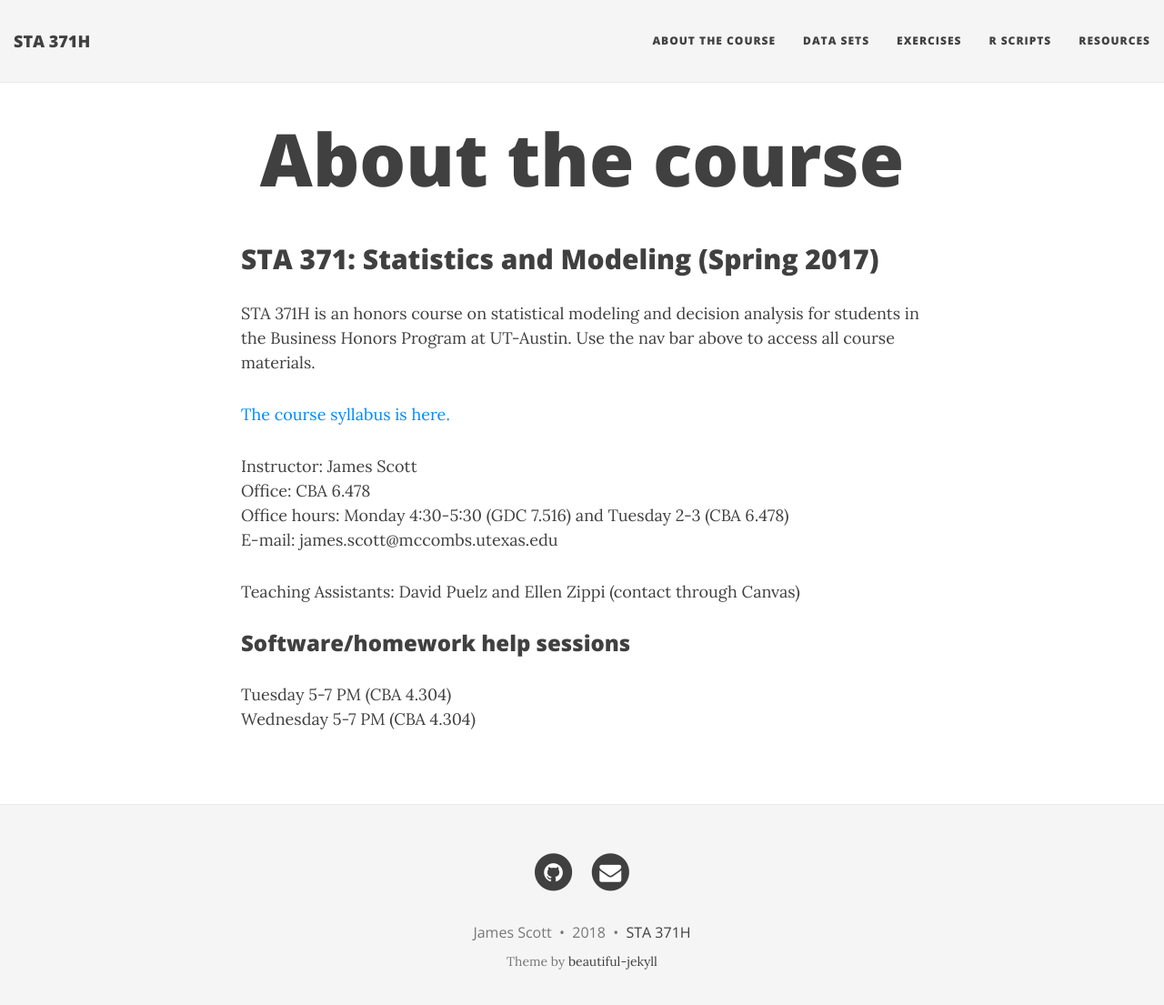
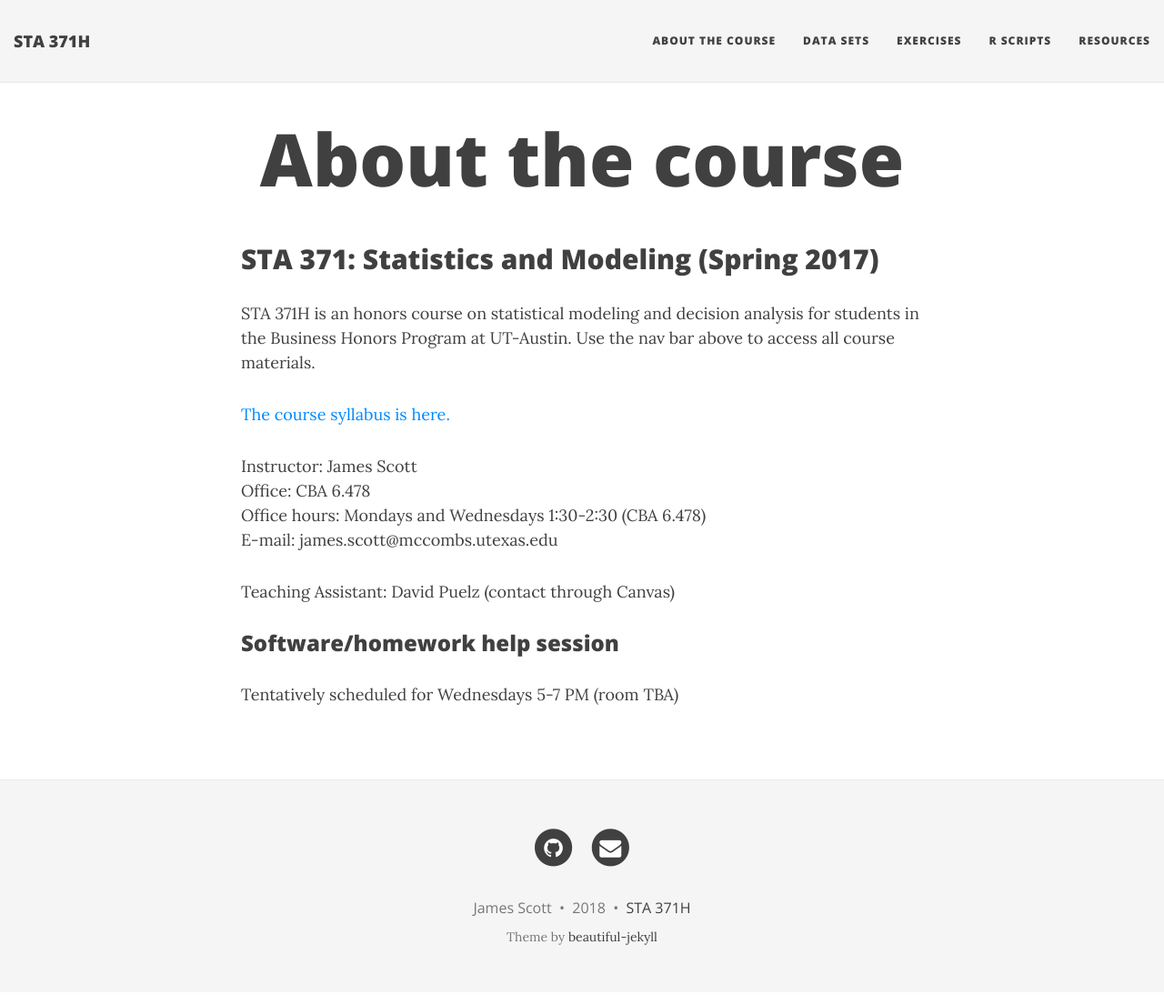
Before and after one commit to jgscott/STA371H_Spring2018, a Jekyll site: the page built from about.md, in a window 1280 px wide and 1118 px high. Shown: the top 1105 px of the window at 91% size. Built offline with Jekyll 4.4.1, drawn with Linux system fonts in a browser that asks for light colours; nearby versions of some CDN libraries.

```diff
--- a/about.md
+++ b/about.md
@@ -9,16 +9,15 @@
 STA 371H is an honors course on statistical modeling and decision analysis for
 students in the Business Honors Program at UT-Austin.  Use the nav bar above to access all course materials.
 
-[The course syllabus is here.]({{ site.baseurl }}/files/syllabus_STA371_spring2017.pdf)
+[The course syllabus is here.]({{ site.baseurl }}/files/syllabus_STA371_spring2018.pdf)
 
 Instructor: James Scott
 Office: CBA 6.478
-Office hours: Monday 4:30-5:30 (GDC 7.516) and Tuesday 2-3 (CBA 6.478)
+Office hours: Mondays and Wednesdays 1:30-2:30 (CBA 6.478)
 E-mail: james.scott@mccombs.utexas.edu
 
-Teaching Assistants: David Puelz and Ellen Zippi (contact through Canvas)
+Teaching Assistant: David Puelz (contact through Canvas)
 
-### Software/homework help sessions
+### Software/homework help session
 
-Tuesday 5-7 PM (CBA 4.304)
-Wednesday 5-7 PM (CBA 4.304)
+Tentatively scheduled for Wednesdays 5-7 PM (room TBA)
```
Also changed, not shown: _posts/2018-01-15-week01.md (renamed from _posts/2018-01-17-week01.md, +1 -1 lines), 1 other file.
